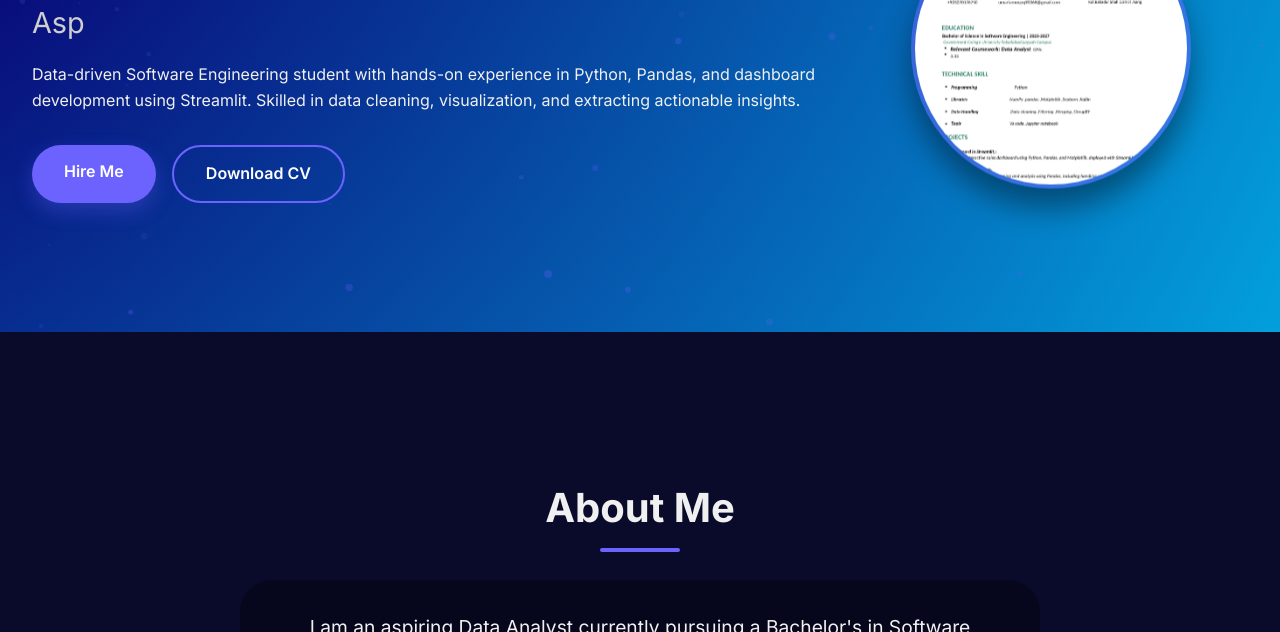
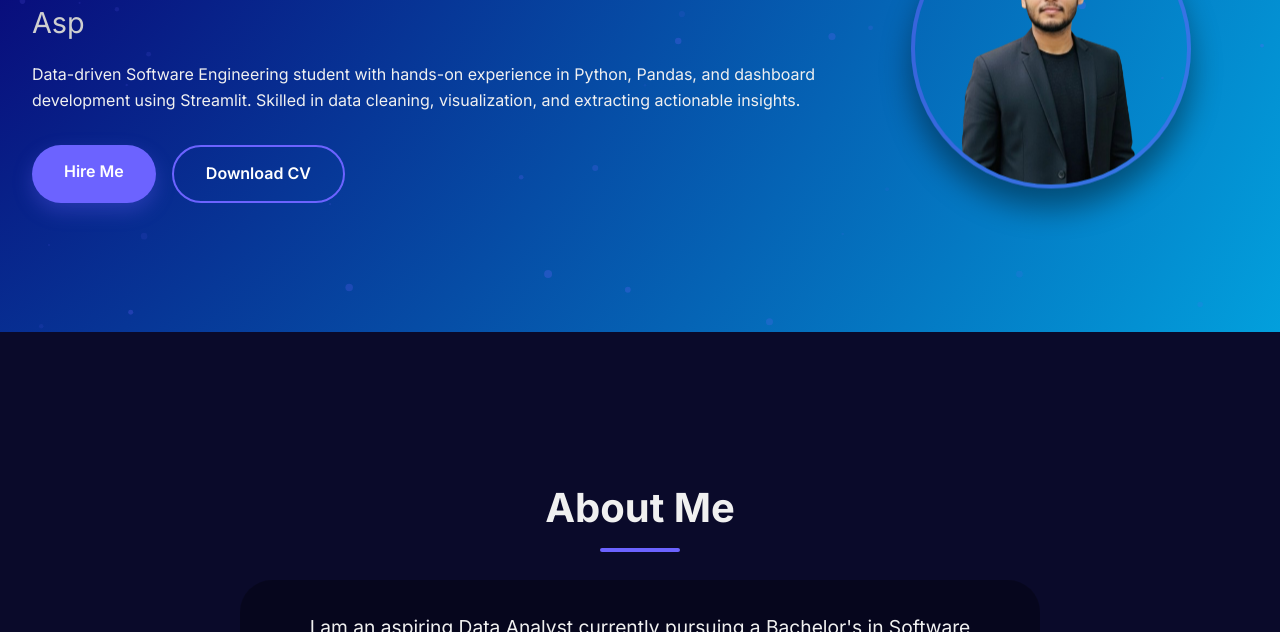
Before and after one commit to umarfarooqoq90368-prog/Umar, a plain HTML site: page index.html in a window 1280 px wide. Shown: the part 468-1100 px from the top of the page. Drawn offline with Linux system fonts and the light colour scheme.

Commit message:
Update index.html

```diff
--- a/index.html
+++ b/index.html
@@ -87,7 +87,7 @@
             <div class="hero-avatar">
                 <!-- 🔽🔽🔽 PUT YOUR PROFILE IMAGE FILENAME HERE 🔽🔽🔽 -->
                 <!-- Replace "mareimg.jpg" with your actual image name -->
-                <img src="mareimg.jpg" alt="Umar Farooq">
+                <img src="PIROFILE.png" alt="Umar Farooq">
                 <!-- 🔼🔼🔼 MAKE SURE THE IMAGE FILE IS IN THE SAME FOLDER 🔼🔼🔼 -->
             </div>
         </div>
```
